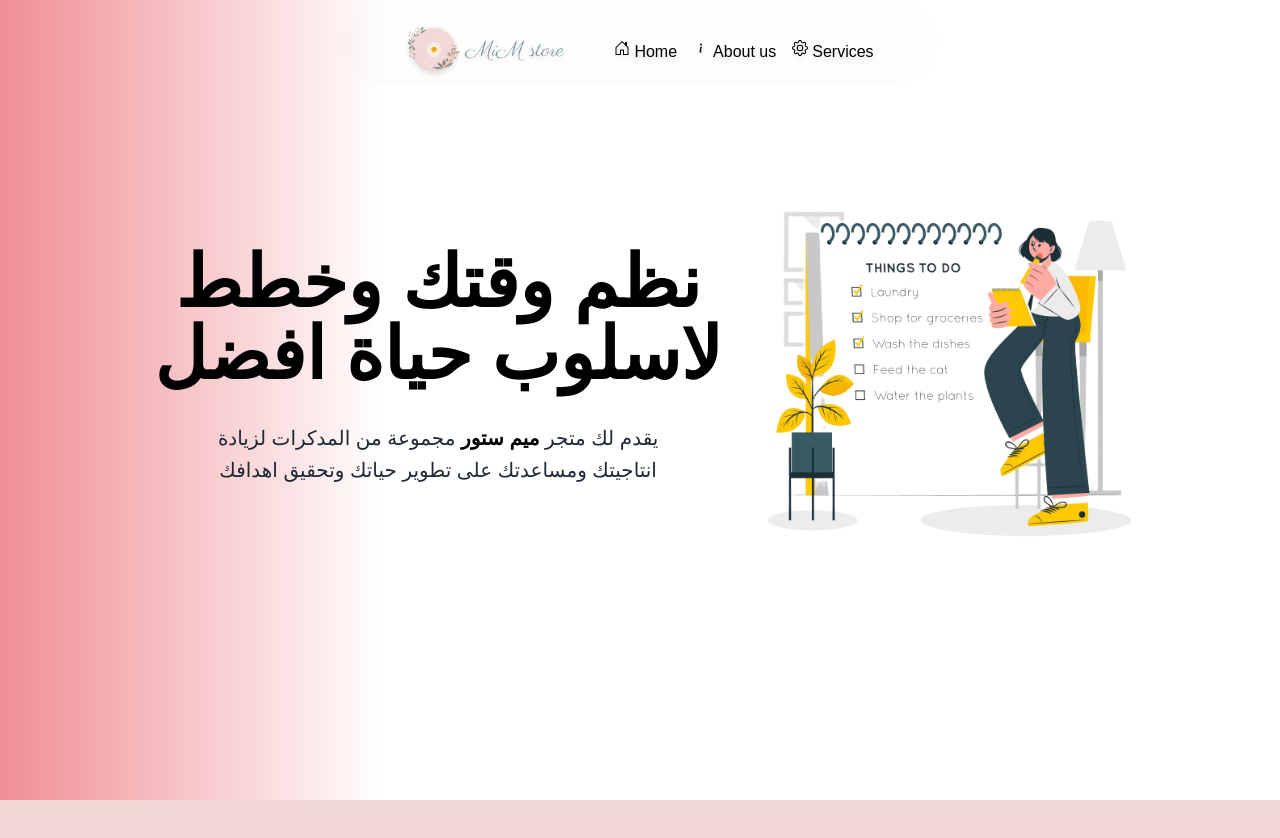
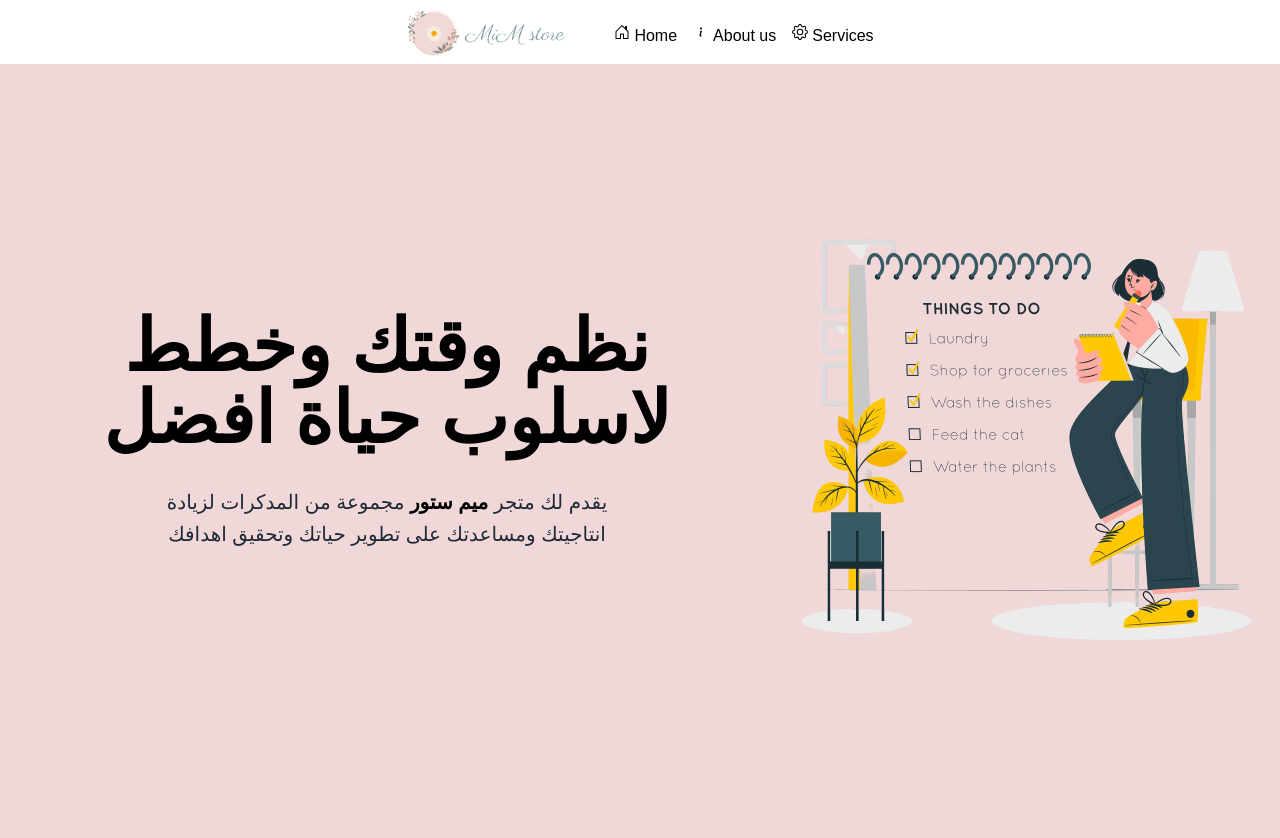
Before and after one commit to Mohamed-Echbiy/mim-store, a React (Create React App) app: page / in a window 1280 px wide. Shown: the top 838 px of the page. Before the commit the page ends 800 px from the top, so only its background shows below. Built offline with nearby package versions, Linux system fonts and the light colour scheme.

Commit message:
changing the design

```diff
--- a/src/App.css
+++ b/src/App.css
@@ -10,10 +10,12 @@
 }
 body {
   background-color: #f1d8d8;
+  position: relative;
 }
-.max-w-10xl {
-  max-width: 1600px;
+
+.bg-gradient {
+  background: linear-gradient(90deg, #f08e94 0%, #fff 80%);
 }
-.navbar_hero_section {
-  background: linear-gradient(90deg, #f08e94 0%, #fff 30%);
+.zero_deg_gradient {
+  background: linear-gradient(0deg, #f08e94 0%, #fff 30%);
 }
--- a/src/App.tsx
+++ b/src/App.tsx
@@ -4,11 +4,9 @@ import Navbar from "./components/Navbar/Navbar";
 
 function App() {
   return (
-    <div className="App relative min-h-screen  mx-auto">
-      <div className="navbar_hero_section px-1 sm:px-5 md:px-10 lg:px-20 xl:px-32 min-h-screen">
-        <Navbar />
-        <HeroSection />
-      </div>
+    <div className="App relative min-h-screen mx-auto">
+      <Navbar />
+      <HeroSection />
     </div>
   );
 }
--- a/src/components/HeroSection/HeroSection.tsx
+++ b/src/components/HeroSection/HeroSection.tsx
@@ -3,7 +3,7 @@ import image from "../../images/3961975.png";
 
 function HeroSection() {
   return (
-    <div className="hero_section flex flex-wrap-reverse sm:flex-nowrap flex-row-reverse items-center justify-between">
+    <div className="hero_section flex flex-wrap-reverse sm:flex-nowrap  justify-center flex-row-reverse items-center sm:justify-around">
       <div className="hero_section_image">
         <img src={image} alt="person checking list of things she has to do" />
       </div>
--- a/src/components/HeroSection/heroSection.css
+++ b/src/components/HeroSection/heroSection.css
@@ -1,4 +1,6 @@
 .hero_section {
+  min-height: calc(100vh - 64px);
+  margin-top: 62px;
 }
 .hero_section_paragraph {
   line-height: 2rem;
--- a/src/components/Navbar/Navbar.tsx
+++ b/src/components/Navbar/Navbar.tsx
@@ -4,11 +4,13 @@ import "./navbar.css";
 
 function Navbar() {
   return (
-    <div className="navbar_container pt-6 sm:flex items-center justify-center py-1  mb-20 rounded-full  md:px-16 max-w-fit mx-auto drop-shadow-md">
-      <div className="logo w-32 mx-auto sm:w-40 sm:mr-12 ">
+    <>
+      <div className="navbar_container pt-2 ">
+        <div className="navbar_wrapper flex flex-wrap w-full items-center justify-center">
+          <div className="logo w-32 sm:w-40 mr-12 max-w-fit">
             <img src={image} alt="Mimi Store" className="w-full mb-2 block " />
           </div>
-      <nav className="navbar flex items-center">
+          <nav className="navbar flex items-center max-w-fit">
             <a href="#home">
               <li className="mr-4 flex relative">
                 <Home /> <span>Home</span>
@@ -26,6 +28,8 @@ function Navbar() {
             </a>
           </nav>
         </div>
+      </div>
+    </>
   );
 }
 
--- a/src/components/Navbar/navbar.css
+++ b/src/components/Navbar/navbar.css
@@ -12,7 +12,11 @@
   transition: all ease-in-out 0.2s;
 }
 .navbar_container {
-  background-color: rgba(0, 0, 0, 0.006);
+  background-color: #fff;
+  position: fixed;
+  left: 0;
+  top: 0;
+  width: 100%;
 }
 .navbar li:hover::after {
   width: 30%;
```
Lines whose indentation alone changed are shown as unchanged.
